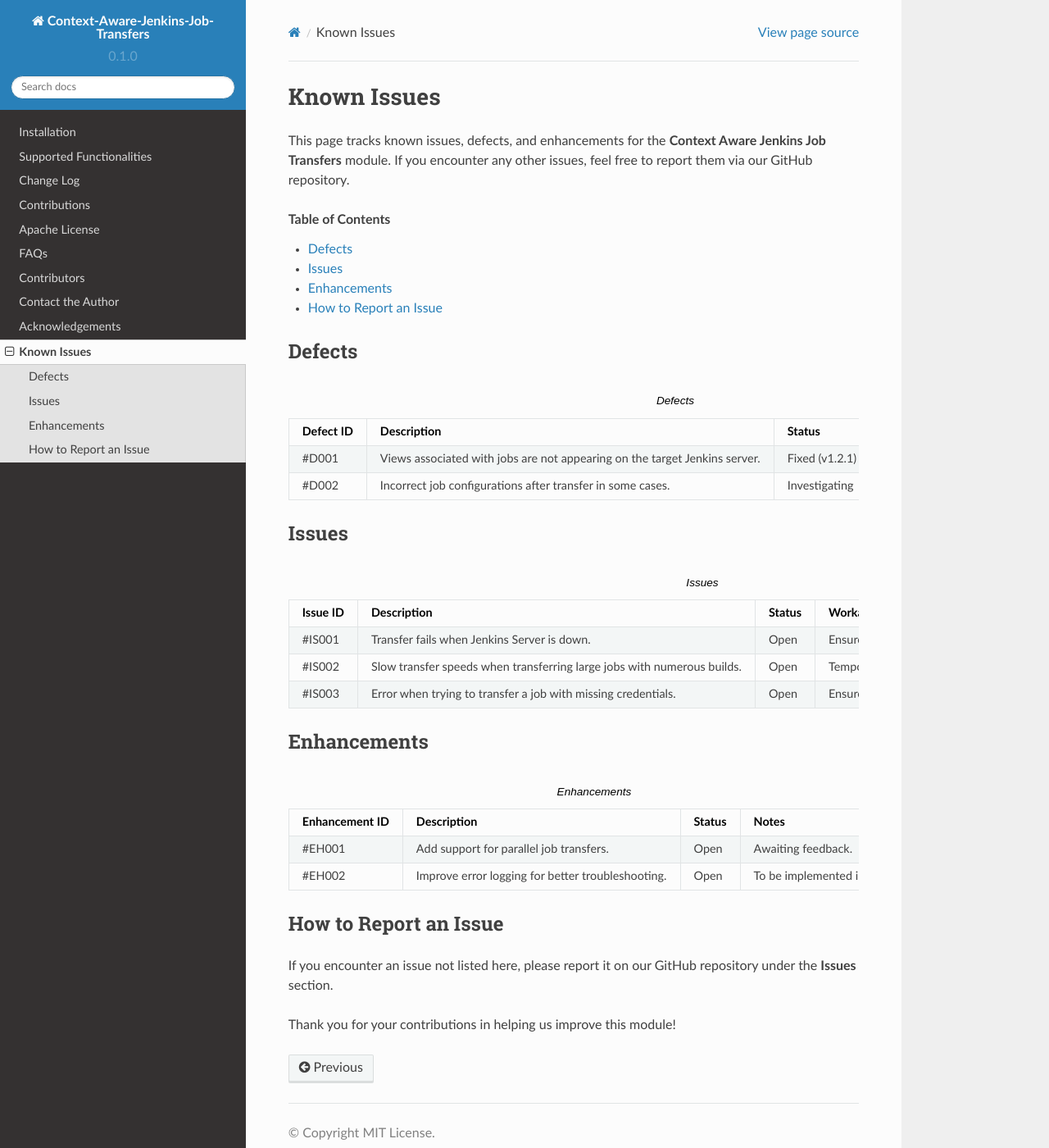
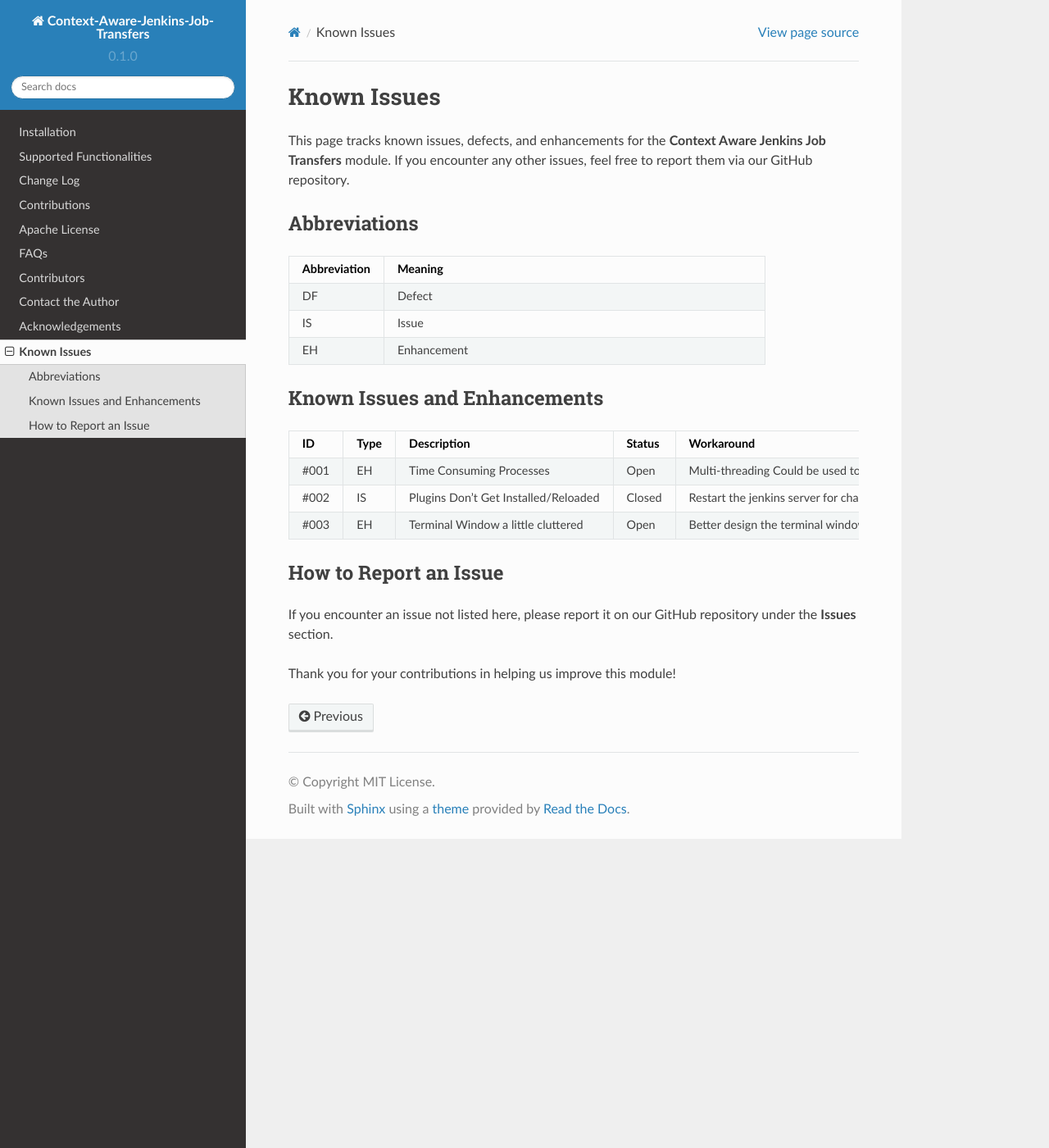
Before and after one commit to joelkariyalil/Context-Aware-Jenkins-Transfers-Documentation, a Sphinx documentation site: the page built from docs/source/knownIssues.rst, in a window 1280 px wide and 1400 px high. Shown: the whole window at 82% size. Built offline with Sphinx 7.4.7 and the Read the Docs theme 2.0.0, drawn with Linux system fonts in a browser that asks for light colours.

Commit message:
MOD: Added Relevant Details for knownIssues.rst

```diff
--- a/docs/source/knownIssues.rst
+++ b/docs/source/knownIssues.rst
@@ -3,80 +3,57 @@
 
 This page tracks known issues, defects, and enhancements for the **Context Aware Jenkins Job Transfers** module. If you encounter any other issues, feel free to report them via our GitHub repository.
 
-.. contents:: Table of Contents
-   :local:
-   :depth: 1
+Abbreviations
+-------------
 
-Defects
--------
+.. list-table::
+   :header-rows: 1
+   :widths: 20 80
 
-.. list-table:: Defects
+   * - Abbreviation
+     - Meaning
+
+   * - DF
+     - Defect
+
+   * - IS
+     - Issue
+
+   * - EH
+     - Enhancement
+
+
+Known Issues and Enhancements
+-----------------------------
+
+.. list-table::
    :header-rows: 1
-   :widths: 20 50 15 15
+   :widths: 10 10 50 15 15
 
-   * - Defect ID
+   * - ID
+     - Type
      - Description
      - Status
      - Workaround
 
-   * - #D001
-     - Views associated with jobs are not appearing on the target Jenkins server.
-     - Fixed (v1.2.1)
-     - Update to the latest version.
+   * - #001
+     - EH
+     - Time Consuming Processes
+     - Open
+     - Multi-threading Could be used to keep track of the Changing factors like Jobs/Views. Hence run-time compute would be a simple-lookup w/o having to ping the servers for responses.
 
-   * - #D002
-     - Incorrect job configurations after transfer in some cases.
-     - Investigating
-     - Manually reconfigure affected jobs.
+   * - #002
+     - IS
+     - Plugins Don't Get Installed/Reloaded
+     - Closed
+     - Restart the jenkins server for changes to be Reloaded.
 
-Issues
-------
+   * - #003
+     - EH
+     - Terminal Window a little cluttered
+     - Open
+     - Better design the terminal window outputs.
 
-.. list-table:: Issues
-   :header-rows: 1
-   :widths: 20 50 15 15
-
-   * - Issue ID
-     - Description
-     - Status
-     - Workaround
-
-   * - #IS001
-     - Transfer fails when Jenkins Server is down.
-     - Open
-     - Ensure both servers are up and reachable.
-
-   * - #IS002
-     - Slow transfer speeds when transferring large jobs with numerous builds.
-     - Open
-     - Temporarily transfer jobs in smaller batches.
-
-   * - #IS003
-     - Error when trying to transfer a job with missing credentials.
-     - Open
-     - Ensure credentials are set up before transferring the job.
-
-Enhancements
-------------
-
-.. list-table:: Enhancements
-   :header-rows: 1
-   :widths: 20 50 15 15
-
-   * - Enhancement ID
-     - Description
-     - Status
-     - Notes
-
-   * - #EH001
-     - Add support for parallel job transfers.
-     - Open
-     - Awaiting feedback.
-
-   * - #EH002
-     - Improve error logging for better troubleshooting.
-     - Open
-     - To be implemented in v1.3.0.
 
 How to Report an Issue
 ----------------------
```
